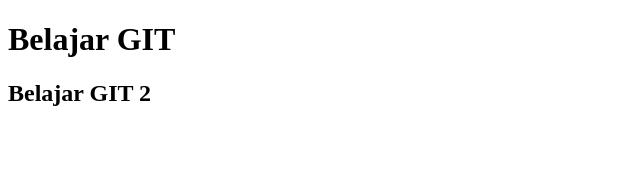
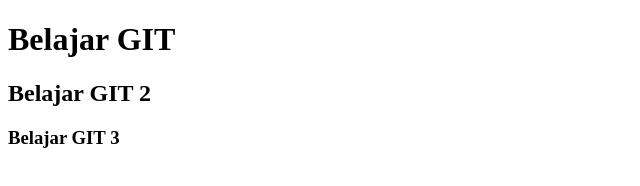
Before and after one commit to roisro/belajar-git, a plain HTML site: page index.html in a window 1280 px wide. Shown: the whole page, without its empty margins (0-640 px from the left). Drawn offline with Linux system fonts and the light colour scheme.

Commit message:
Add elemen h3

```diff
--- a/index.html
+++ b/index.html
@@ -8,5 +8,6 @@
 <body>
     <h1>Belajar GIT</h1>
     <h2>Belajar GIT 2</h2>
+    <h3>Belajar GIT 3</h3>
 </body>
 </html>
```
